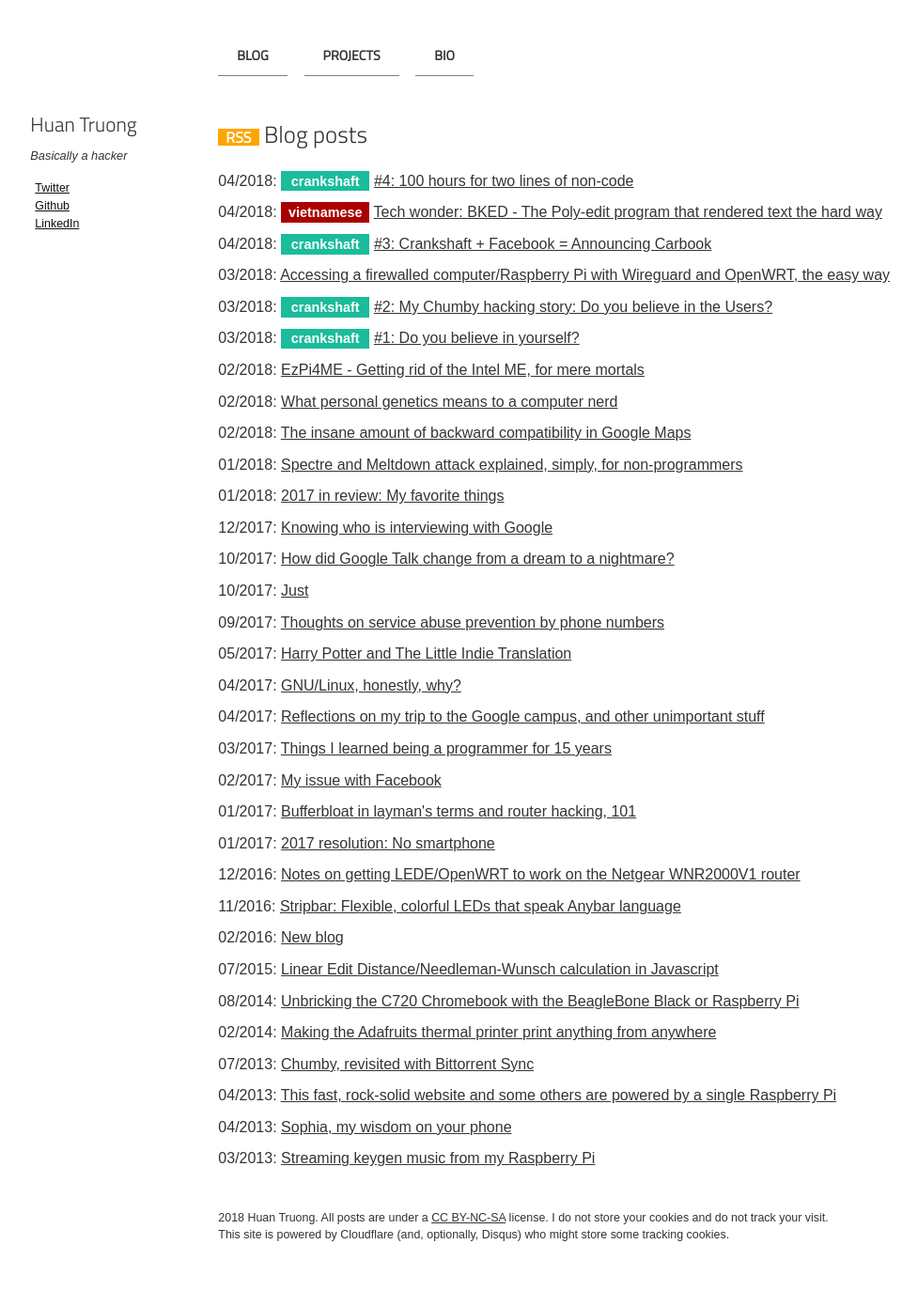
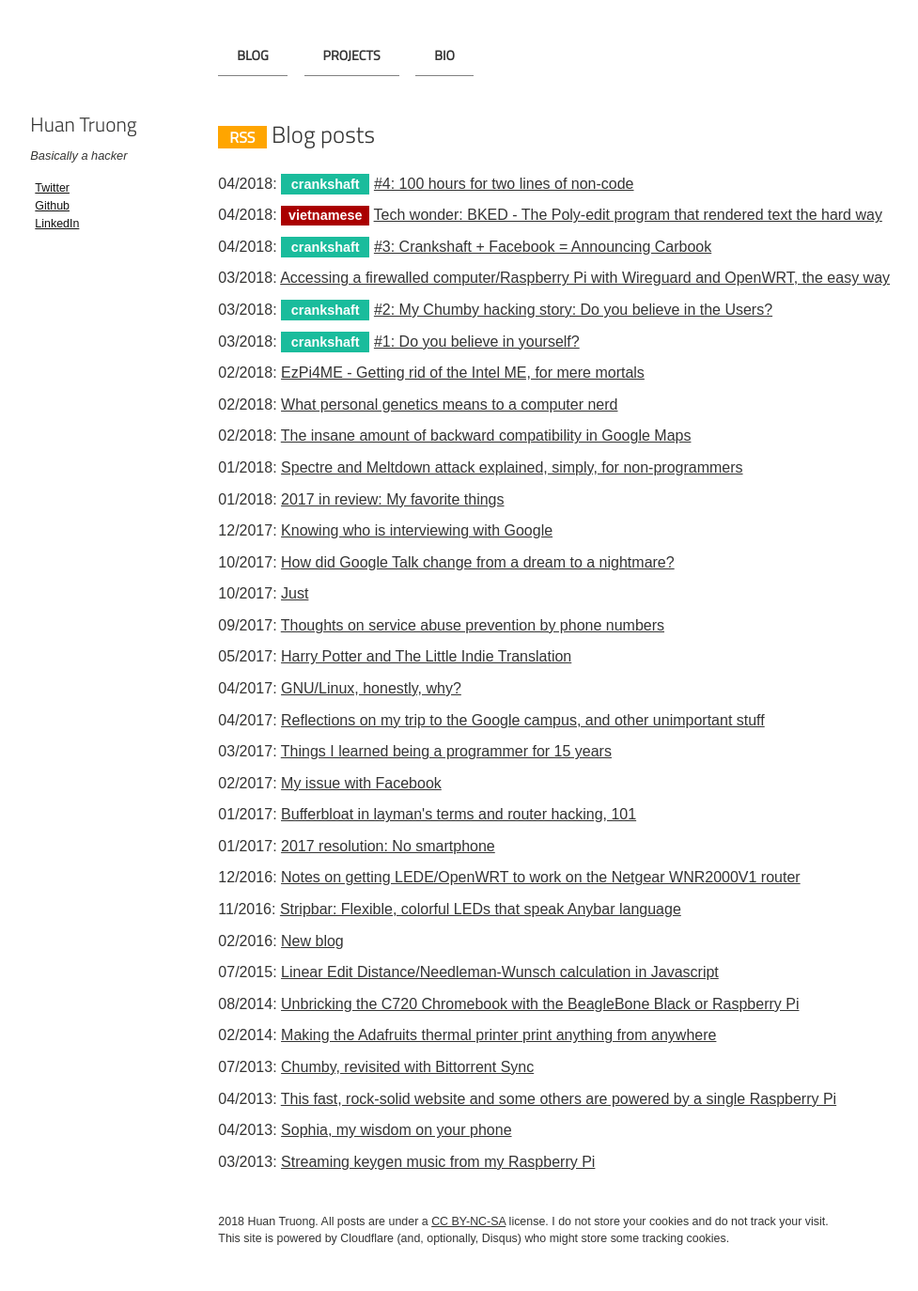
Before and after one commit to htruong/htruong.github.io, a Jekyll site: the page built from index.md, in a window 1280 px wide. Shown: the whole page at 94% size, without its empty margins (116-1093 px from the left). Built offline with Jekyll 4.4.1, drawn with Linux system fonts in a browser that asks for light colours.

Commit message:
[site] css fixes

```diff
--- a/_sass/page.scss
+++ b/_sass/page.scss
@@ -326,16 +326,19 @@
 
 .post-category, .post-category:visited, .post-category:hover, .rss-button {
 	color: white;
-	padding: 0.05em 0.5em;
 	text-decoration: none;
-	font-size: 0.9em;
 	font-weight: bold;
 	display: inline-block;
 	text-align: center;
 }
 
-h2 .post-category {
-	padding: 0.25em 1em;
+article .post-category {
+	padding: 0.05em 0.5em;
+	font-size: 0.9em;
+}
+
+h2 .post-category, h2 .rss-button {
+	padding: 0.25em 0.75em;
 }
 
 .rss-button {
```
